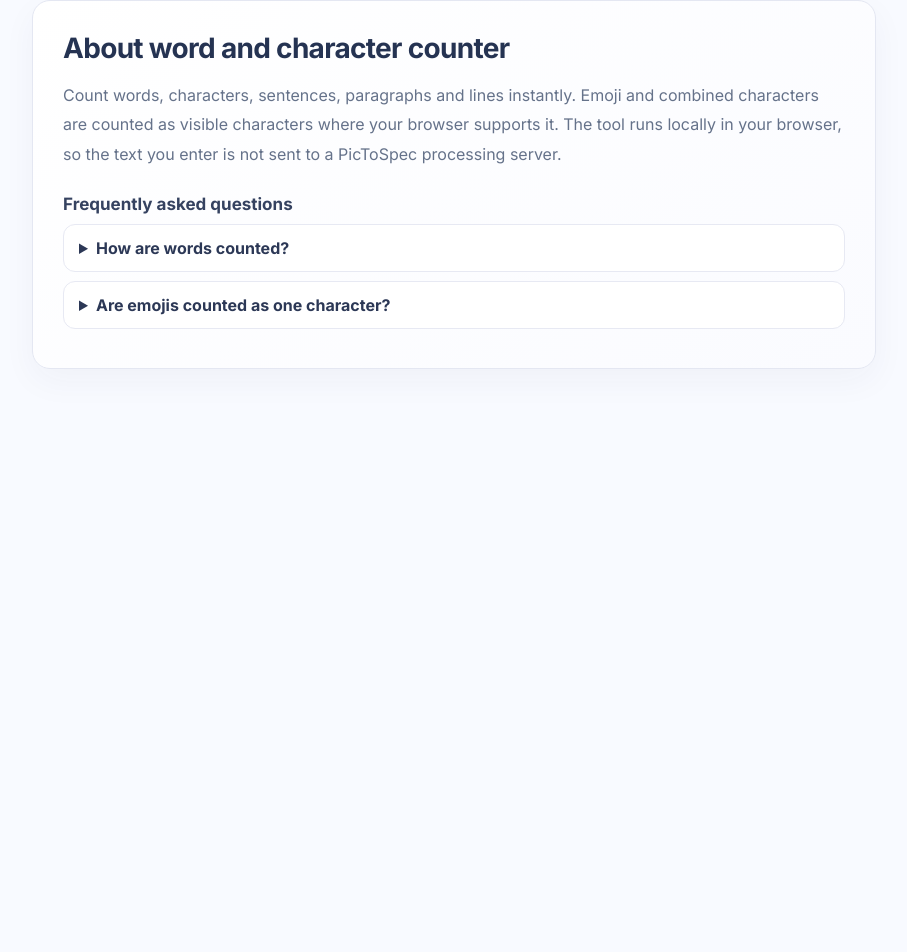
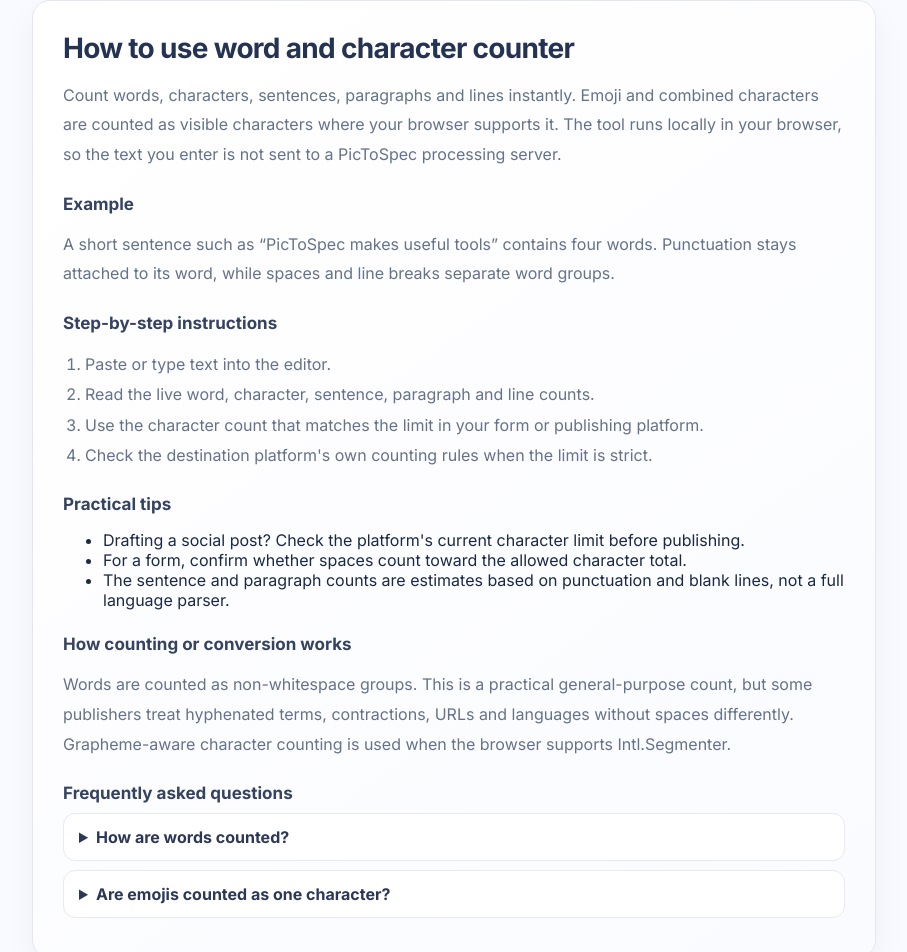
Before and after one commit to ya6331856-cpu/pic-to-spec, a Next.js app: page /word-counter in a window 1280 px wide. Shown: the part 905-1857 px from the top of the page, without its empty margins (186-1093 px from the left). Before the commit the page ends 1386 px from the top, so only its background shows below. Built offline with nearby package versions, Linux system fonts and the light colour scheme; no server answers.

Commit message:
Expand text tools with unique examples and practical guides

```diff
--- a/components/TextTool.tsx
+++ b/components/TextTool.tsx
@@ -13,6 +13,32 @@ const faqs:Record<Kind,{q:string;a:string}[]> = {
  "case-converter":[{q:"What does title case do?",a:"Title case capitalizes the first letter of each word using basic English word boundaries. It is a quick formatting aid, not a full editorial style checker."},{q:"Does the converter change the meaning of my text?",a:"It changes letter casing or repeated whitespace only. Review names, abbreviations and language-specific capitalization after conversion."}],
  "json-formatter":[{q:"Does formatting JSON change its data?",a:"Formatting changes whitespace and indentation. Minifying removes unnecessary whitespace; the JSON values and structure are retained."},{q:"Does this tool execute JSON or code?",a:"No. It parses JSON syntax in your browser and formats the data. It does not execute scripts or code contained in the input."}],
  "base64-encoder-decoder":[{q:"Is Base64 encryption?",a:"No. Base64 is an encoding format, not encryption. Anyone can decode Base64 text, so never use it to protect passwords or secrets."},{q:"Can I encode non-English text?",a:"Yes. This tool encodes UTF-8 text, including common non-English characters and emoji."}]
+};
+const guides:Record<Kind,{example:string;steps:string[];tips:string[];notes:string}> = {
+ "word-counter":{
+  example:"A short sentence such as “PicToSpec makes useful tools” contains four words. Punctuation stays attached to its word, while spaces and line breaks separate word groups.",
+  steps:["Paste or type text into the editor.","Read the live word, character, sentence, paragraph and line counts.","Use the character count that matches the limit in your form or publishing platform.","Check the destination platform's own counting rules when the limit is strict."],
+  tips:["Drafting a social post? Check the platform's current character limit before publishing.","For a form, confirm whether spaces count toward the allowed character total.","The sentence and paragraph counts are estimates based on punctuation and blank lines, not a full language parser."],
+  notes:"Words are counted as non-whitespace groups. This is a practical general-purpose count, but some publishers treat hyphenated terms, contractions, URLs and languages without spaces differently. Grapheme-aware character counting is used when the browser supports Intl.Segmenter."
+ },
+ "case-converter":{
+  example:"The input “welcome to pictospec” becomes “WELCOME TO PICTOSPEC” in uppercase, “welcome to pictospec” in lowercase, or “Welcome To Pictospec” in the basic title-case mode.",
+  steps:["Paste the text you want to reformat.","Choose uppercase, lowercase, title case, sentence case or remove extra spaces.","Copy the result and review it in the document where it will be used."],
+  tips:["Use uppercase for short labels, not long paragraphs, because all-caps text is harder to read.","Review names, product codes, acronyms and headings after conversion.","Sentence and title case rules vary by language and editorial style; treat the result as a first pass."],
+  notes:"The converter changes letter casing and whitespace only. Its title-case and sentence-case rules are intentionally simple English-oriented transformations; they do not apply a complete dictionary or language-specific editorial style guide."
+ },
+ "json-formatter":{
+  example:'Input {"name":"PicToSpec","tools":25} can be formatted as indented JSON for easier reading or minified into a compact single-line representation.',
+  steps:["Copy valid JSON text from your file, API response or editor.","Choose the indentation size for readable output, or select minify for compact output.","Run formatting to parse and validate the JSON.","Copy the result and test it in the application that will consume it."],
+  tips:["JSON property names and string values must use double quotes.","Remove trailing commas; standard JSON does not allow them.","Keep a backup of the original before editing configuration or API data.","Formatting checks JSON syntax; it does not validate an application's custom schema."],
+  notes:"The tool uses the browser's JSON parser. It does not execute scripts or contact an API. A document can be valid JSON and still fail an application's schema or business rules."
+ },
+ "base64-encoder-decoder":{
+  example:"The text “Hello” encodes to “SGVsbG8=”. Decoding that Base64 value returns the original text. UTF-8 encoding supports non-English characters and emoji.",
+  steps:["Select encode to convert plain text into Base64, or decode to convert Base64 back into text.","Paste the input into the editor.","Run the conversion and inspect the output.","Copy the result only into a system that expects Base64 text."],
+  tips:["Base64 is commonly used to represent binary data as text in APIs, data URLs and transport formats.","Do not use Base64 to hide or protect sensitive information; it is reversible encoding.","For files or binary payloads, use a file-aware tool rather than assuming plain-text Base64 is interchangeable with every binary format."],
+  notes:"This tool encodes and decodes UTF-8 text. Base64 is not encryption, hashing or compression. Anyone with the encoded value can decode it, so do not paste passwords, access tokens or confidential information."
+ }
 };
 function encodeBase64Utf8(value:string){const bytes=new TextEncoder().encode(value);let binary="";for(let i=0;i<bytes.length;i+=0x8000){const chunk=bytes.subarray(i,i+0x8000);for(let j=0;j<chunk.length;j++)binary+=String.fromCharCode(chunk[j]);}return btoa(binary);}
 function decodeBase64Utf8(value:string){const binary=atob(value.trim());const bytes=Uint8Array.from(binary,c=>c.charCodeAt(0));return new TextDecoder("utf-8",{fatal:true}).decode(bytes);}
@@ -36,7 +62,7 @@ export default function TextTool({kind}:{kind:Kind}){
  {kind==="case-converter"?["upper","lower","title","sentence","spaces"].map(x=><button key={x} onClick={()=>run(x)} style={btn}>{x==="upper"?"UPPERCASE":x==="lower"?"lowercase":x==="title"?"Title Case":x==="sentence"?"Sentence case":"Remove extra spaces"}</button>):kind==="json-formatter"?<><select value={indent} onChange={e=>setIndent(e.target.value)} style={selectStyle}><option value="2">2 spaces</option><option value="4">4 spaces</option><option value="0">No indentation</option></select><button onClick={()=>run("format")} style={btn}>Format & validate JSON</button><button onClick={()=>run("minify")} style={btn}>Minify JSON</button></>:<><select value={mode} onChange={e=>setMode(e.target.value)} style={selectStyle}><option value="encode">Encode to Base64</option><option value="decode">Decode from Base64</option></select><button onClick={()=>run(mode)} style={btn}>Convert</button></>}
  </section>}
  {error&&<p role="alert" style={{color:"#b42318",fontSize:13}}>{error}</p>}{output!==""&&<section style={{marginTop:18}}><div style={{display:"flex",justifyContent:"space-between",alignItems:"center"}}><b>Result</b><button onClick={copy} style={btn}>Copy result</button></div><textarea readOnly value={output} rows={8} style={{width:"100%",marginTop:10,padding:14,border:"1px solid #dce7df",borderRadius:10,fontSize:14}}/></section>}
- <p style={{fontSize:12,color:"#75847c",lineHeight:1.7,marginTop:22}}>Your text is processed in this browser. Do not paste passwords, API keys or other secrets into shared or public devices.</p><section className="tool-content"><h2>About {config[kind].title.toLowerCase()}</h2><p>{config[kind].desc} The tool runs locally in your browser, so the text you enter is not sent to a PicToSpec processing server.</p><h3>Frequently asked questions</h3>{faqs[kind].map(item=><details key={item.q}><summary>{item.q}</summary><p>{item.a}</p></details>)}</section></main>;
+ <p style={{fontSize:12,color:"#75847c",lineHeight:1.7,marginTop:22}}>Your text is processed in this browser. Do not paste passwords, API keys or other secrets into shared or public devices.</p><section className="tool-content"><h2>How to use {config[kind].title.toLowerCase()}</h2><p>{config[kind].desc} The tool runs locally in your browser, so the text you enter is not sent to a PicToSpec processing server.</p><h3>Example</h3><p>{guides[kind].example}</p><h3>Step-by-step instructions</h3><ol>{guides[kind].steps.map(step=><li key={step}>{step}</li>)}</ol><h3>Practical tips</h3><ul>{guides[kind].tips.map(tip=><li key={tip}>{tip}</li>)}</ul><h3>How counting or conversion works</h3><p>{guides[kind].notes}</p><h3>Frequently asked questions</h3>{faqs[kind].map(item=><details key={item.q}><summary>{item.q}</summary><p>{item.a}</p></details>)}</section></main>;
 }
 const btn:React.CSSProperties={border:"1px solid #d5e4da",background:"#f2f8f3",color:"#14634b",padding:"11px 14px",borderRadius:8,fontWeight:700,cursor:"pointer"};
 const selectStyle:React.CSSProperties={padding:"11px",border:"1px solid #d5e4da",borderRadius:8,background:"white"};
```
